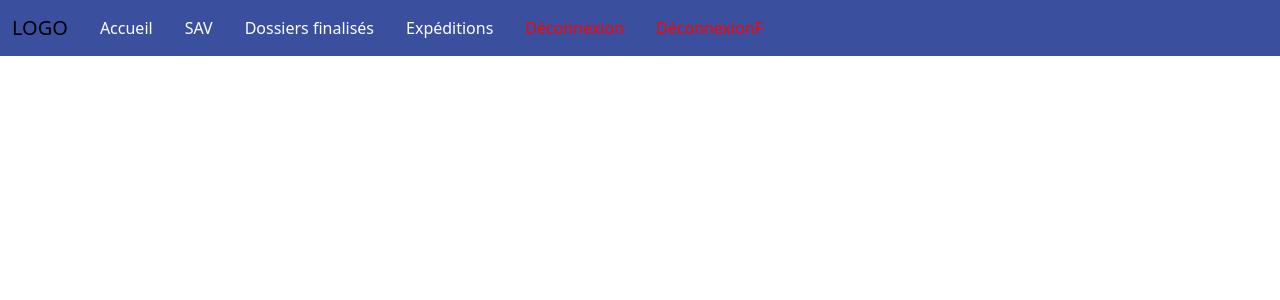
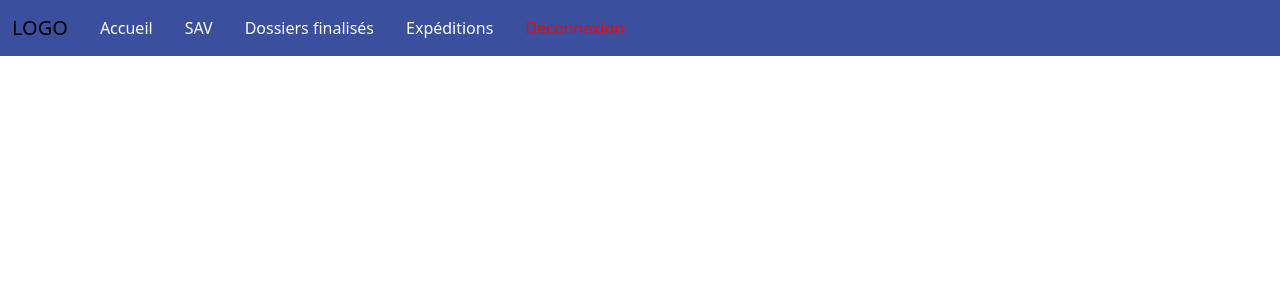
Before and after one commit to L4BROT/SAV_MAN, a PHP site: page /indexCo.php in a window 1280 px wide. Shown: the top 300 px of the page. Run offline with PHP 8.4, Linux system fonts and the light colour scheme; data that the repository does not hold is empty; some libraries are stand-ins or nearby versions.

Commit message:
Deconnexion OK

```diff
--- a/JS/alert_deco.js
+++ b/JS/alert_deco.js
@@ -4,5 +4,5 @@ function confirmLogout() {
 }
 
 function logout() {
-    window.location.href = 'Views/view_connexion.php';
+    window.location.href = "indexCo.php?action=deconnexion";
 }
--- a/Views/view_header.php
+++ b/Views/view_header.php
@@ -38,8 +38,8 @@
                     <a class="nav-link mx-2" style="color: white;" href="index.php?action=dossiers_finis">Dossiers
                         finalisés</a>
                     <a class="nav-link mx-2" style="color: white;" href="index.php?action=expedition">Expéditions</a>
-                    <a class="nav-link mx-2" style="color: red;" href="indexCo.php?action=deconnexion">Déconnexion</a>
-                    <a class="nav-link mx-2" style="color: red;" href="#" onclick="confirmLogout()">DéconnexionF</a>
+                    <!-- <a class="nav-link mx-2" style="color: red;" href="indexCo.php?action=deconnexion">Déconnexion</a> -->
+                    <a class="nav-link mx-2" style="color: red;" href="#" onclick="confirmLogout()">Déconnexion</a>
                 </div>
             </div>
         </div>
```
